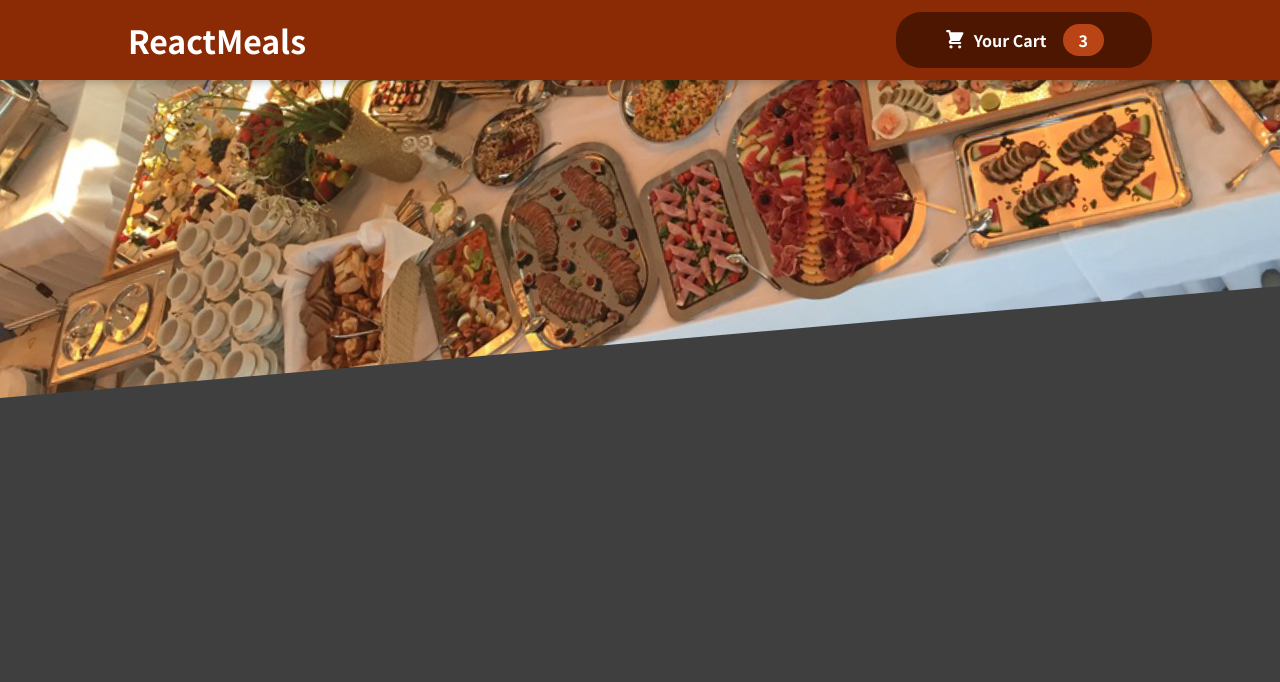
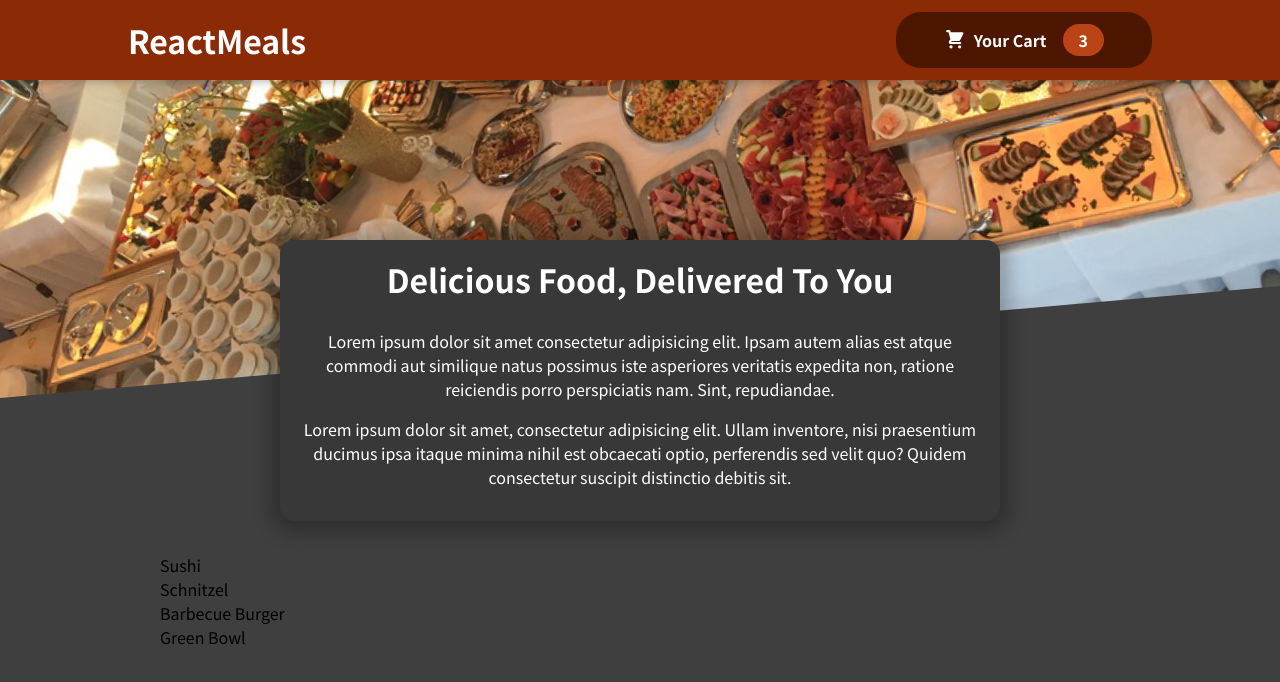
Before and after one commit to Dilan03/dummy-food-order-app, a React (Create React App) app: page / in a window 1280 px wide. Shown: the top 682 px of the page. Built offline with nearby package versions, Linux system fonts and the light colour scheme.

Commit message:
Meals component added

```diff
--- a/src/App.js
+++ b/src/App.js
@@ -1,10 +1,14 @@
 import {Fragment} from 'react';
 import Header from "./components/Layout/Header";
+import Meals from './components/Meals/Meals'
 
 function App() {
   return (
     <Fragment>
       <Header/>
+      <main>
+        <Meals/>
+      </main>
     </Fragment>
   );
 }
--- /dev/null
+++ b/src/components/Meals/AvailableMeals.js
@@ -0,0 +1,42 @@
+import classes from './AvailableMeals.module.css';
+
+const DUMMY_MEALS = [
+  {
+    id: 'm1',
+    name: 'Sushi',
+    description: 'Finest fish and veggies',
+    price: 22.99,
+  },
+  {
+    id: 'm2',
+    name: 'Schnitzel',
+    description: 'A german specialty!',
+    price: 16.5,
+  },
+  {
+    id: 'm3',
+    name: 'Barbecue Burger',
+    description: 'American, raw, meaty',
+    price: 12.99,
+  },
+  {
+    id: 'm4',
+    name: 'Green Bowl',
+    description: 'Healthy...and green...',
+    price: 18.99,
+  },
+];
+
+const AvailableMeals = () => {
+  const mealsList = DUMMY_MEALS.map(meal => <li>{meal.name}</li>);
+
+  return (
+    <section className={classes.meals}>
+      <ul>
+        {mealsList}
+      </ul>
+    </section>
+  )
+}
+
+export default AvailableMeals
--- /dev/null
+++ b/src/components/Meals/AvailableMeals.module.css
@@ -0,0 +1,24 @@
+.meals {
+  max-width: 60rem;
+  width: 90%;
+  margin: 2rem auto;
+  animation: meals-appear 1s ease-out forwards;
+}
+
+.meals ul {
+  list-style: none;
+  margin: 0;
+  padding: 0;
+}
+
+@keyframes meals-appear {
+  from {
+    opacity: 0;
+    transform: translateY(3rem);
+  }
+
+  to {
+    opacity: 1;
+    transform: translateY(0);
+  }
+}
--- /dev/null
+++ b/src/components/Meals/Meals.js
@@ -0,0 +1,14 @@
+import React, {Fragment} from 'react';
+import MealsSummary from './MealsSummary';
+import AvailableMeals from './AvailableMeals';
+
+const Meals = () => {
+  return (
+    <Fragment>
+      <MealsSummary/>
+      <AvailableMeals/>
+    </Fragment>
+  )
+}
+
+export default Meals
--- /dev/null
+++ b/src/components/Meals/MealsSummary.js
@@ -0,0 +1,14 @@
+import React from 'react';
+import classes from './MealsSummary.module.css'
+
+const MealsSummary = () => {
+  return (
+    <section className={classes.summary}>
+      <h2>Delicious Food, Delivered To You</h2>
+      <p> Lorem ipsum dolor sit amet consectetur adipisicing elit. Ipsam autem alias est atque commodi aut similique natus possimus iste asperiores veritatis expedita non, ratione reiciendis porro perspiciatis nam. Sint, repudiandae. </p>
+      <p> Lorem ipsum dolor sit amet, consectetur adipisicing elit. Ullam inventore, nisi praesentium ducimus ipsa itaque minima nihil est obcaecati optio, perferendis sed velit quo? Quidem consectetur suscipit distinctio debitis sit. </p>
+    </section>
+  )
+}
+
+export default MealsSummary
--- /dev/null
+++ b/src/components/Meals/MealsSummary.module.css
@@ -0,0 +1,18 @@
+.summary {
+  text-align: center;
+  max-width: 45rem;
+  width: 90%;
+  margin: auto;
+  margin-top: -10rem;
+  position: relative;
+  background-color: #383838;
+  color: white;
+  border-radius: 14px;
+  padding: 1rem;
+  box-shadow: 0 1px 18px 10px rgba(0, 0, 0, 0.25);
+}
+
+.summary h2 {
+  font-size: 2rem;
+  margin-top: 0;
+}
```
Also changed, not shown: 1 other file (tests, documents, lock files or other folders).
